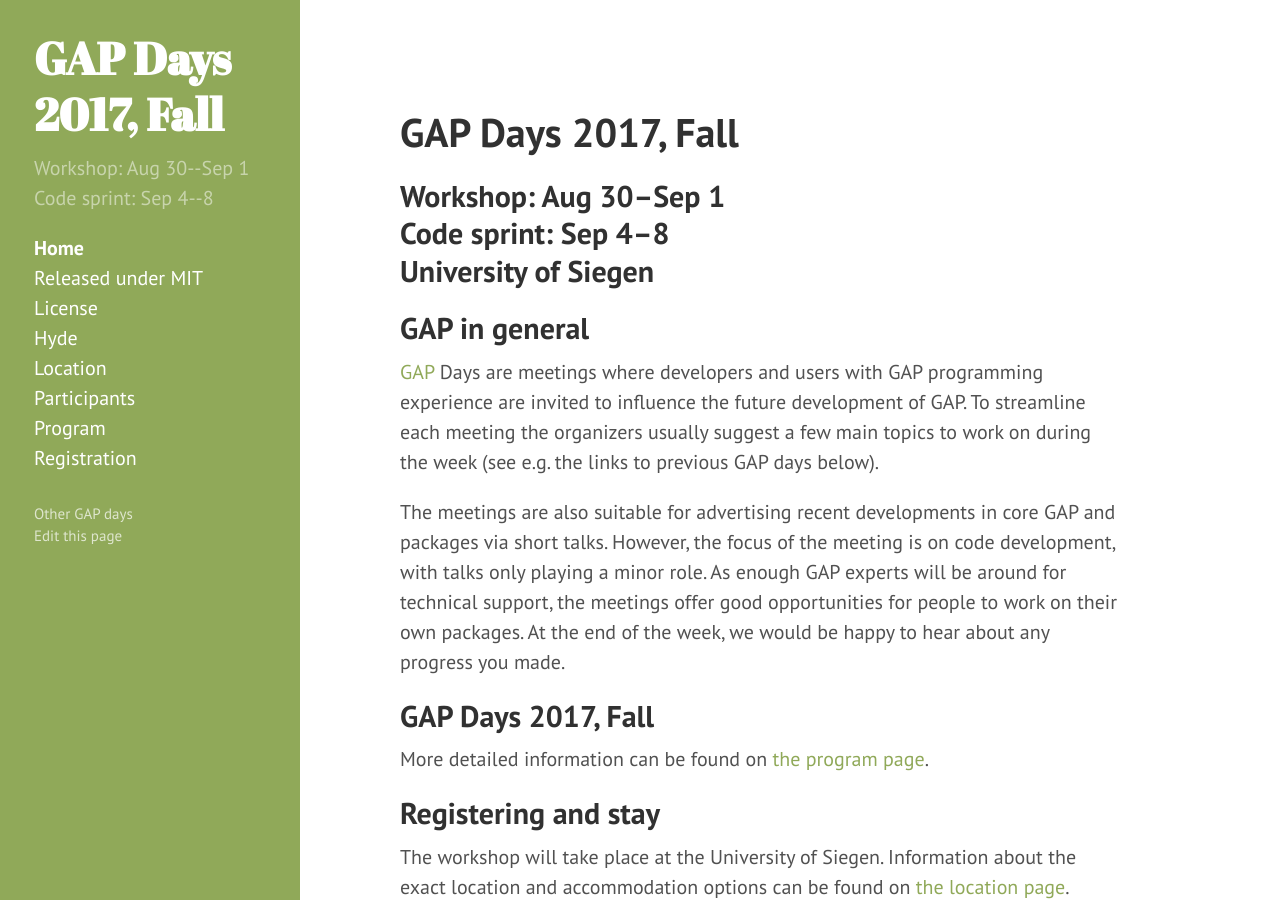
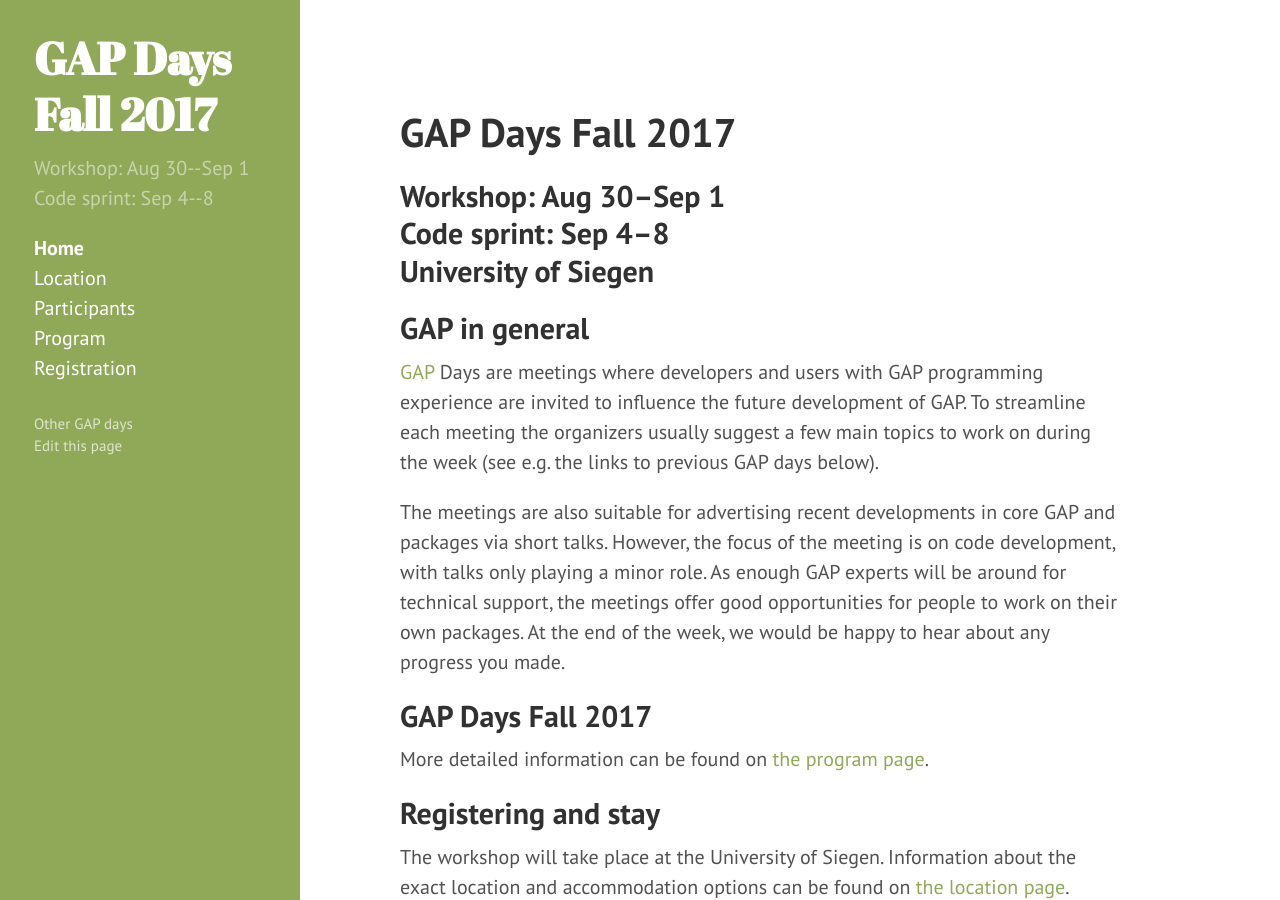
Before and after one commit to lbfm-rwth/gap-in-algebraic-research-2018, a Jekyll site: the page built from index.md, in a window 1280 px wide and 900 px high. Built offline with Jekyll 4.4.1, drawn with Linux system fonts in a browser that asks for light colours.

```diff
--- a/_config.yml
+++ b/_config.yml
@@ -6,7 +6,7 @@ highlighter:      rouge
 permalink:        pretty
 
 # Setup
-title:            'GAP Days 2017, Fall'
+title:            'GAP Days Fall 2017'
 tagline:          'A GAP workshop'
 description:      'Workshop: Aug 30--Sep 1<br> Code sprint: Sep 4--8'
 location:         'University of Siegen'
@@ -14,5 +14,5 @@ url:              http://gapdays.de
 baseurl:          /gapdays2017-fall
 
 
-exclude: [ "program.aux", "program.log", "program.out", "program.tex", "misc" ]
+exclude: [ "LICENSE.hyde.md", "README.hyde.md", "program.aux", "program.log", "program.out", "program.tex", "misc" ]
 include: [ "program.pdf" ]
```
